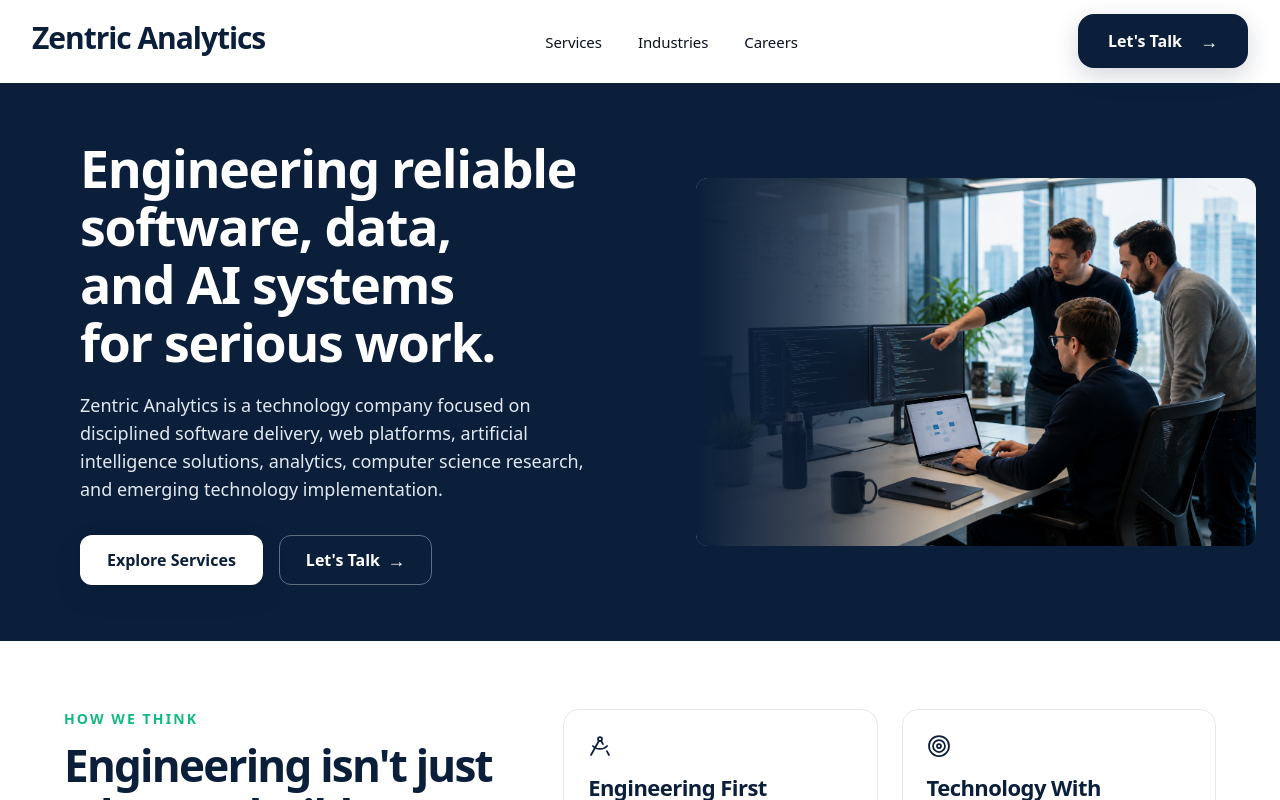
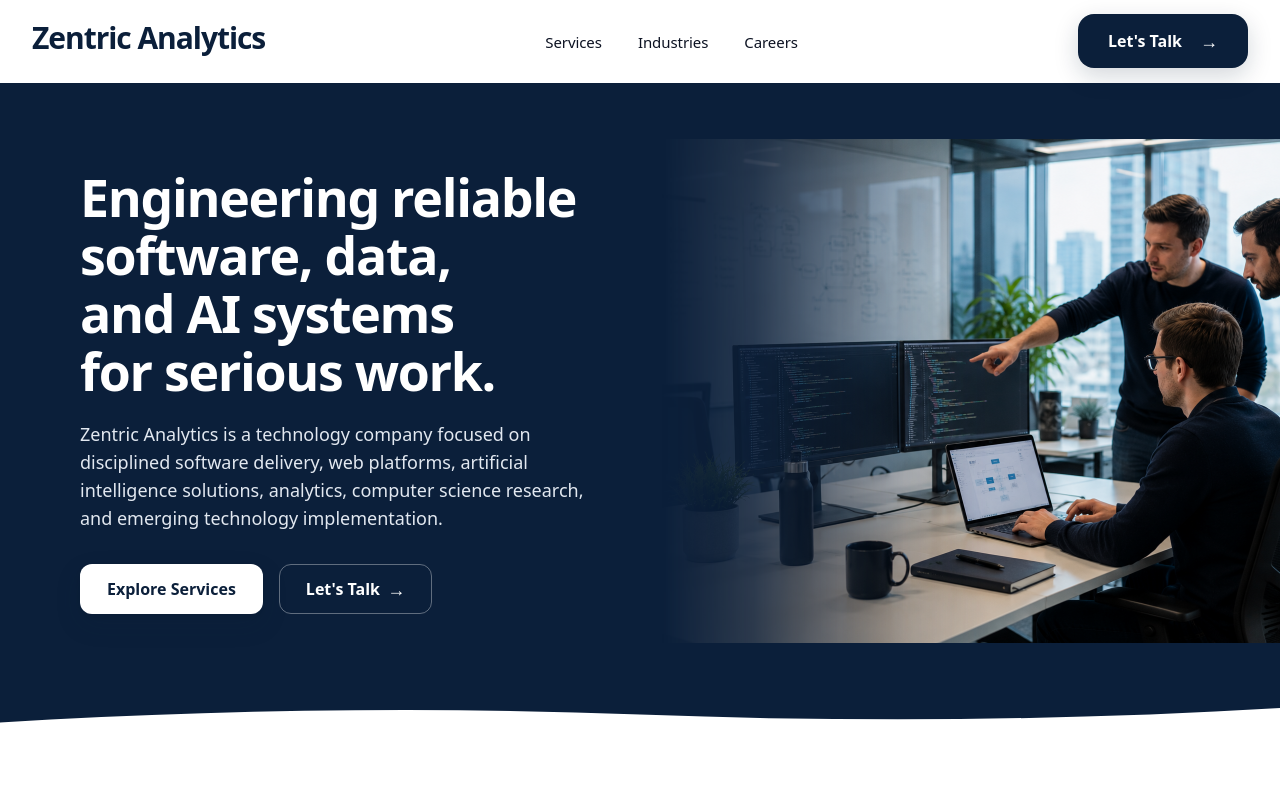
Before and after one commit to Zentric-Analytics/Zentricanalytics.com, a Next.js app: page / in a window 1280 px wide. Shown: the top 800 px of the page. Built offline with nearby package versions, Linux system fonts and the light colour scheme.

Commit message:
Refine homepage hero image integration

```diff
--- a/src/app/page.tsx
+++ b/src/app/page.tsx
@@ -199,8 +199,8 @@ const trustPrinciples: Array<{ Icon: LucideIcon; number: string; title: string;
 export default function Home() {
   return (
     <PageShell>
-      <section className="hero-premium relative isolate overflow-hidden bg-[#0B1F3A] text-white">
-        <div className="mx-auto grid w-full max-w-6xl items-center gap-8 px-4 py-8 sm:py-9 md:grid-cols-[minmax(0,1fr)_minmax(0,0.98fr)] md:gap-6 md:py-10 lg:gap-8 lg:py-14">
+      <section className="hero-premium relative isolate overflow-hidden bg-[#0B1F3A] pb-8 text-white md:pb-12">
+        <div className="mx-auto grid w-full max-w-6xl items-center gap-8 px-4 pb-10 pt-8 sm:pt-9 md:min-h-[34rem] md:grid-cols-[minmax(0,1fr)_minmax(0,0.98fr)] md:gap-6 md:py-10 lg:min-h-[38rem] lg:gap-8 lg:py-14">
           <div className="max-w-[42rem]">
             <h1 className="hero-reveal hero-reveal-1 max-w-[34.5rem] text-balance text-[clamp(2rem,4.05vw,3.5rem)] font-bold leading-[1.12] tracking-[-0.025em] text-white">
               Engineering reliable software, data, and AI systems for serious work.
@@ -221,20 +221,27 @@ export default function Home() {
             </div>
           </div>
 
-          <div className="hero-reveal hero-reveal-4 w-full max-w-[34rem] justify-self-center md:w-[49vw] md:max-w-[35rem] md:justify-self-end md:-mr-6 lg:-mr-14">
-            <div className="relative aspect-[16/10.5] overflow-hidden rounded-xl md:min-h-[20.5rem] lg:min-h-[22.5rem]">
+          <div className="hero-reveal hero-reveal-4 w-full max-w-[34rem] justify-self-center md:-mr-[max(1.5rem,calc((100vw-72rem)/2+1.5rem))] md:w-[50vw] md:max-w-none md:justify-self-end lg:w-[49vw]">
+            <div className="relative aspect-[16/10.5] overflow-hidden rounded-r-xl rounded-l-none md:min-h-[29rem] lg:min-h-[31.5rem]">
               <Image
                 src="/images/hero/hero-engineering-team.png"
                 alt="Software engineers collaborating on code and system architecture in a modern office"
                 fill
                 priority
-                sizes="(min-width: 1180px) 580px, (min-width: 768px) 49vw, calc(100vw - 2rem)"
-                className="object-cover object-[64%_34%]"
+                sizes="(min-width: 1180px) 50vw, (min-width: 768px) 50vw, calc(100vw - 2rem)"
+                className="object-cover object-[67%_30%] [mask-image:linear-gradient(90deg,transparent_0%,rgba(0,0,0,0.18)_12%,rgba(0,0,0,0.82)_32%,#000_43%)] [mask-repeat:no-repeat] [mask-size:100%_100%]"
               />
-              <div className="pointer-events-none absolute inset-y-0 left-0 w-[38%] bg-gradient-to-r from-[#0B1F3A] via-[#0B1F3A]/70 to-transparent md:w-[44%]" aria-hidden="true" />
             </div>
           </div>
         </div>
+        <svg
+          className="absolute inset-x-0 bottom-[-1px] h-12 w-full text-white md:h-16"
+          viewBox="0 0 1440 80"
+          preserveAspectRatio="none"
+          aria-hidden="true"
+        >
+          <path fill="currentColor" d="M0 80V48C240 32 480 28 720 38C960 48 1200 46 1440 30V80H0Z" />
+        </svg>
       </section>
 
       <section className="philosophy-section bg-white px-4 py-11 sm:px-6 sm:py-12 lg:py-[68px]" aria-labelledby="how-we-think-heading">
```
